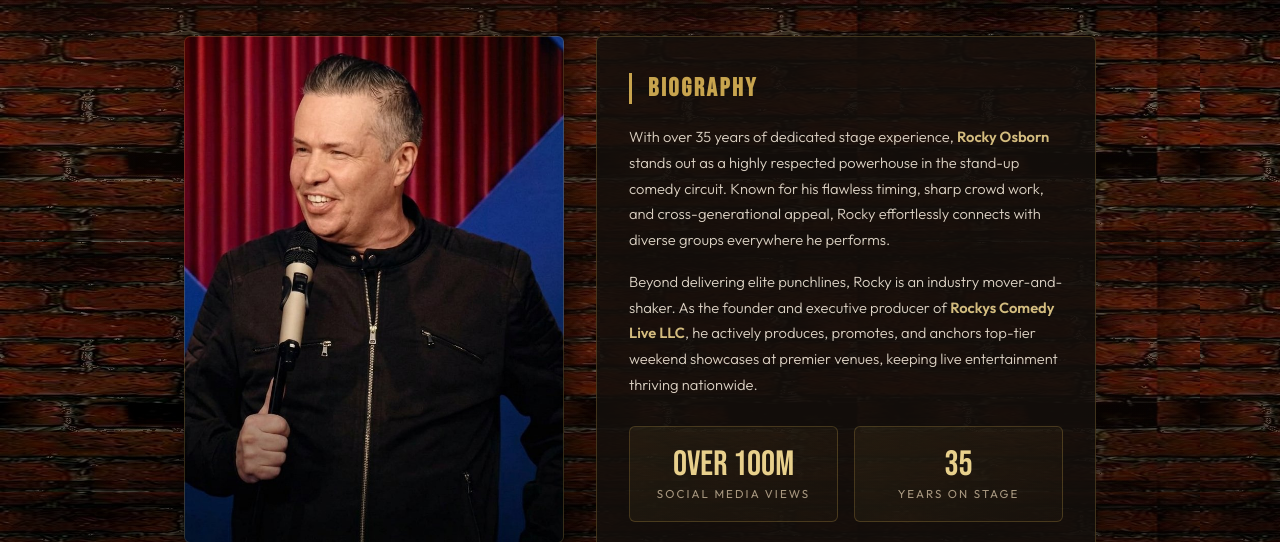
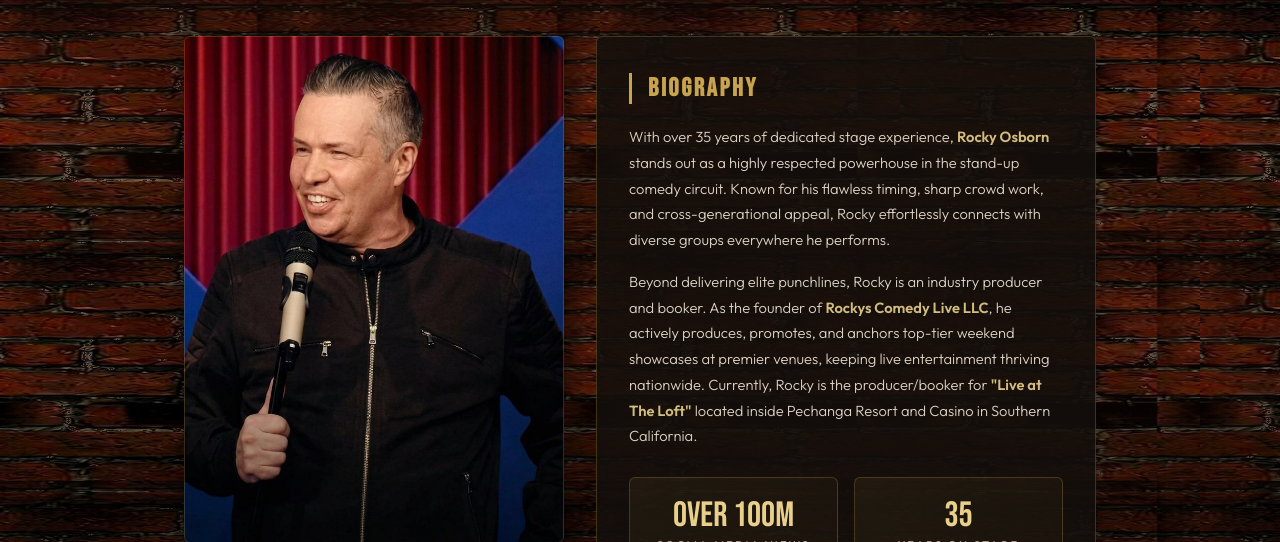
Before and after one commit to anirudhatalmale6-alt/rocky-osborn-epk, a plain HTML site: page index.html in a window 1280 px wide. Shown: the part 258-800 px from the top of the page. Drawn offline with nearby package versions, Linux system fonts and the light colour scheme.

Commit message:
Update biography text per client

```diff
--- a/index.html
+++ b/index.html
@@ -563,7 +563,7 @@ body {
       <h2 class="section-title">Biography</h2>
       <div class="bio-text">
         <p>With over 35 years of dedicated stage experience, <strong>Rocky Osborn</strong> stands out as a highly respected powerhouse in the stand-up comedy circuit. Known for his flawless timing, sharp crowd work, and cross-generational appeal, Rocky effortlessly connects with diverse groups everywhere he performs.</p>
-        <p>Beyond delivering elite punchlines, Rocky is an industry mover-and-shaker. As the founder and executive producer of <strong>Rockys Comedy Live LLC</strong>, he actively produces, promotes, and anchors top-tier weekend showcases at premier venues, keeping live entertainment thriving nationwide.</p>
+        <p>Beyond delivering elite punchlines, Rocky is an industry producer and booker. As the founder of <strong>Rockys Comedy Live LLC</strong>, he actively produces, promotes, and anchors top-tier weekend showcases at premier venues, keeping live entertainment thriving nationwide. Currently, Rocky is the producer/booker for <strong>"Live at The Loft"</strong> located inside Pechanga Resort and Casino in Southern California.</p>
       </div>
       <div class="stats-row">
         <div class="stat-box">
```
